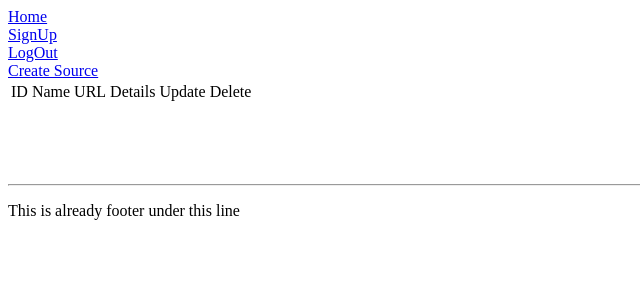
After one commit to TheNormalStudent/django_currency_Hillel, a Django app: template app/currency/templates/sources_front/sources_list.html in a window 1280 px wide. The commit adds this page. Shown: the top 300 px of the page, without its empty margins (0-640 px from the left). Run offline with Django 3.2, Linux system fonts and the light colour scheme; the template is opened without the code that fills it, so the values that code supplies are empty.

Commit message:
Added dirctory for rate front-end. Added Sourcec front. Sources view func. Created new model Source

```diff
--- a/app/currency/models.py
+++ b/app/currency/models.py
@@ -15,3 +15,8 @@ class ContactUs(models.Model):
     email_from = models.EmailField(max_length=48)
     subject = models.CharField(max_length=32)
     message = models.TextField()
+
+
+class Source(models.Model):
+    source_url = models.CharField(max_length=256)
+    name = models.CharField(max_length=64)
--- a/app/currency/templates/rate_list.html
+++ b/app/currency/templates/rate_front/rate_list.html
@@ -10,6 +10,7 @@ Rate list
 <table>
     <tr>
         <td> ID </td>
+        <td> Type </td>
         <td> Sell </td>
         <td> Buy </td>
         <td> Source </td>
@@ -20,6 +21,7 @@ Rate list
     {% for rate in rate_list%}
     <tr>
         <td>{{rate.id}}</td>
+        <td>{{rate.type}}</td>
         <td>{{rate.sale}}</td>
         <td>{{rate.buy}}</td>
         <td>{{rate.source}}</td>
--- /dev/null
+++ b/app/currency/templates/sources_front/sources_list.html
@@ -0,0 +1,29 @@
+{% extends 'base.html' %}
+
+{% block title %}
+Source list
+{%endblock%}
+
+{% block main_content %}
+<a href = /source/create/>Create Source</a>
+<br>
+<table>
+    <tr>
+        <td> ID </td>
+        <td> Name </td>
+        <td> URL </td>
+        <td> Details </td>
+        <td> Update </td>
+        <td> Delete </td>
+    {% for source in source_list%}
+    <tr>
+        <td>{{source.id}}</td>
+        <td>{{source.name}}</td>
+        <td>{{source.source_url}}</td>
+        <td><a href="/source/details/{{ source.id }}/"> Details </a></td>
+        <td><a href="/source/update/{{ source.id }}/"> Update </a></td>
+        <td><a href="/source/delete/{{ source.id }}/"> Delete </a></td>
+    </tr>
+    {%endfor%}
+</table>
+{% endblock %}
```
Also changed, not shown: app/currency/views.py (+15 -6 lines), app/currency/migrations/0003_source.py (added), app/currency/templates/rate_front/rate_create.html (renamed from app/currency/templates/rate_create.html), app/currency/templates/rate_front/rate_delete.html (renamed from app/currency/templates/rate_delete.html), app/currency/templates/rate_front/rate_details.html (renamed from app/currency/templates/rate_details.html), app/currency/templates/rate_front/rate_update.html (renamed from app/currency/templates/rate_update.html).
